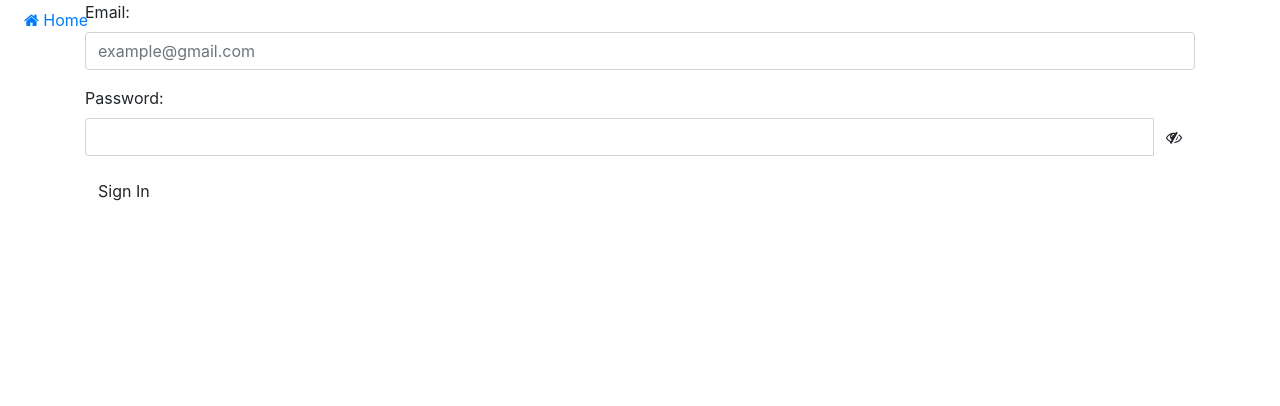
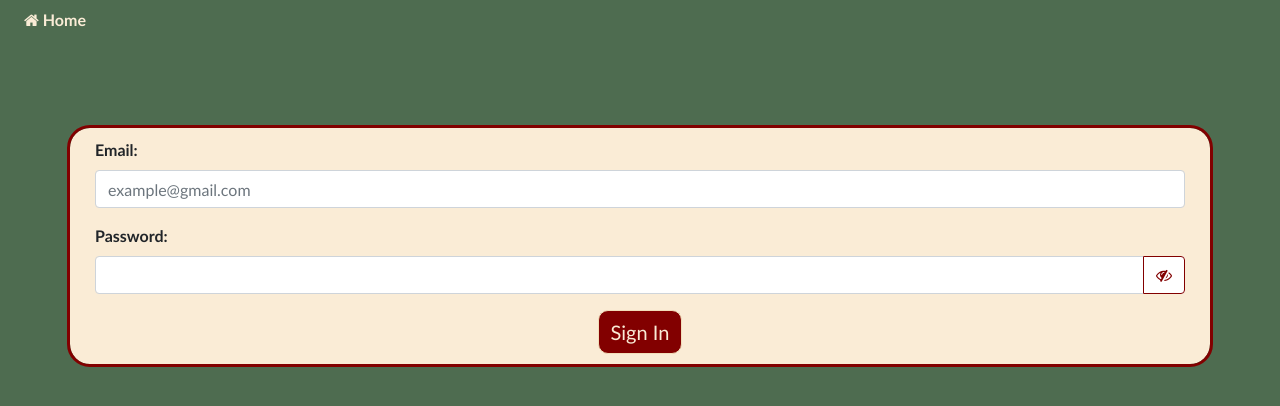
Before and after one commit to Nikoraii/pizza-delivery, a PHP site: page /login.php in a window 1280 px wide. Shown: the top 406 px of the page. Run offline with PHP 8.4, Linux system fonts and the light colour scheme.

Commit message:
move files

```diff
--- /dev/null
+++ b/assets/css/style-login.css
@@ -0,0 +1,90 @@
+html {
+    scroll-behavior: smooth;
+    scroll-padding-top: 56px;
+}
+
+body {
+    margin: 0;
+    padding: 0;
+    min-height: 100%;
+    font-family: 'Gill Sans', 'Gill Sans MT', Calibri, 'Trebuchet MS', sans-serif;
+    background-color: #4E6C50;
+    /* background: linear-gradient(0deg, rgba(0, 0, 0, 0.4), rgba(0, 0, 0, 0.4)), url('assets/images/bg.jpg'); */
+    overflow-x: hidden;
+}
+
+.navbar {
+    background-color: transparent;
+    text-align: center;
+}
+
+.navbar a {
+    text-decoration: none;
+    color: #FAECD6;
+    position: relative;
+    font-weight: bold;
+}
+
+.nav-link:not(.logo)::before {
+  content: "";
+  position: absolute;
+  display: block;
+  width: 100%;
+  height: 4px;
+  bottom: 0;
+  left: 0;
+  background-color: #FAECD6;
+  transform: scaleX(0);
+  transform-origin: top left;
+  transition: transform 0.3s ease;
+}
+
+.nav-link:hover::before {
+  transform: scaleX(1);
+}
+
+.container {
+    background-color: #FAECD6;
+    margin-top: 10%;
+    border-radius: 20px;
+    font-weight: bold;
+    outline: 3px solid #820000;
+}
+
+form {
+    padding: 10px;
+}
+
+.input-group-append i {
+    /* display: inline; */
+    cursor: pointer;
+    /* margin-left: -30px;  */
+    z-index: 100;
+}
+
+.show-hide {
+    background-color: white;
+    outline: 1px solid #820000;
+    outline-offset: -1px;
+    color: #820000;
+}
+
+#login {
+    background-color: #820000;
+    display: block;
+    margin: 0 auto;
+    border: 1px solid #F2DEBA;
+    border-radius: 10px;
+    color: #FAECD6;
+    transition: transform 0.2s ease-in-out;
+    font-size: 20px;
+}
+
+#login:hover {
+    transform: scale(1.05);
+}
+
+h2 {
+    display: inline;
+    margin: 5px 365px;
+}
--- a/style.css
+++ b/assets/css/style.css
@@ -60,7 +60,7 @@ body {
 }
 
 .jumbotron {
-    background:linear-gradient(0deg, rgba(0, 0, 0, 0.5), rgba(0, 0, 0, 0.5)), url('assets/images/pizza-hero.jpg');
+    background:linear-gradient(0deg, rgba(0, 0, 0, 0.5), rgba(0, 0, 0, 0.5)), url('../images/pizza-hero.jpg');
     background-repeat: no-repeat;
     background-size: cover;
     height: 100vh;
```
Also changed, not shown: assets/css/style-register.css (added, +91 -0 lines), contact.php (deleted, +0 -44 lines), assets/css/style-menu.css (renamed from style-menu.css).
